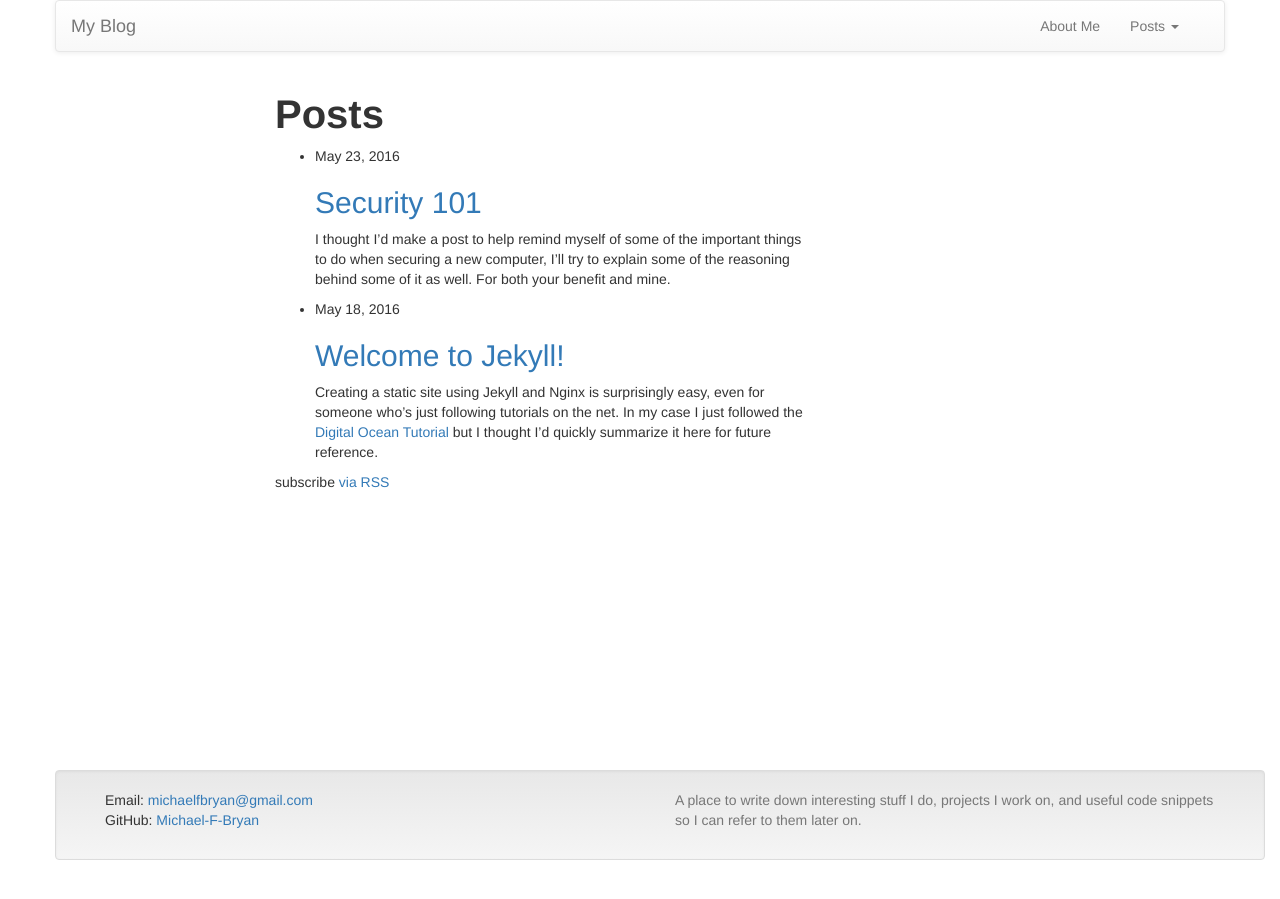
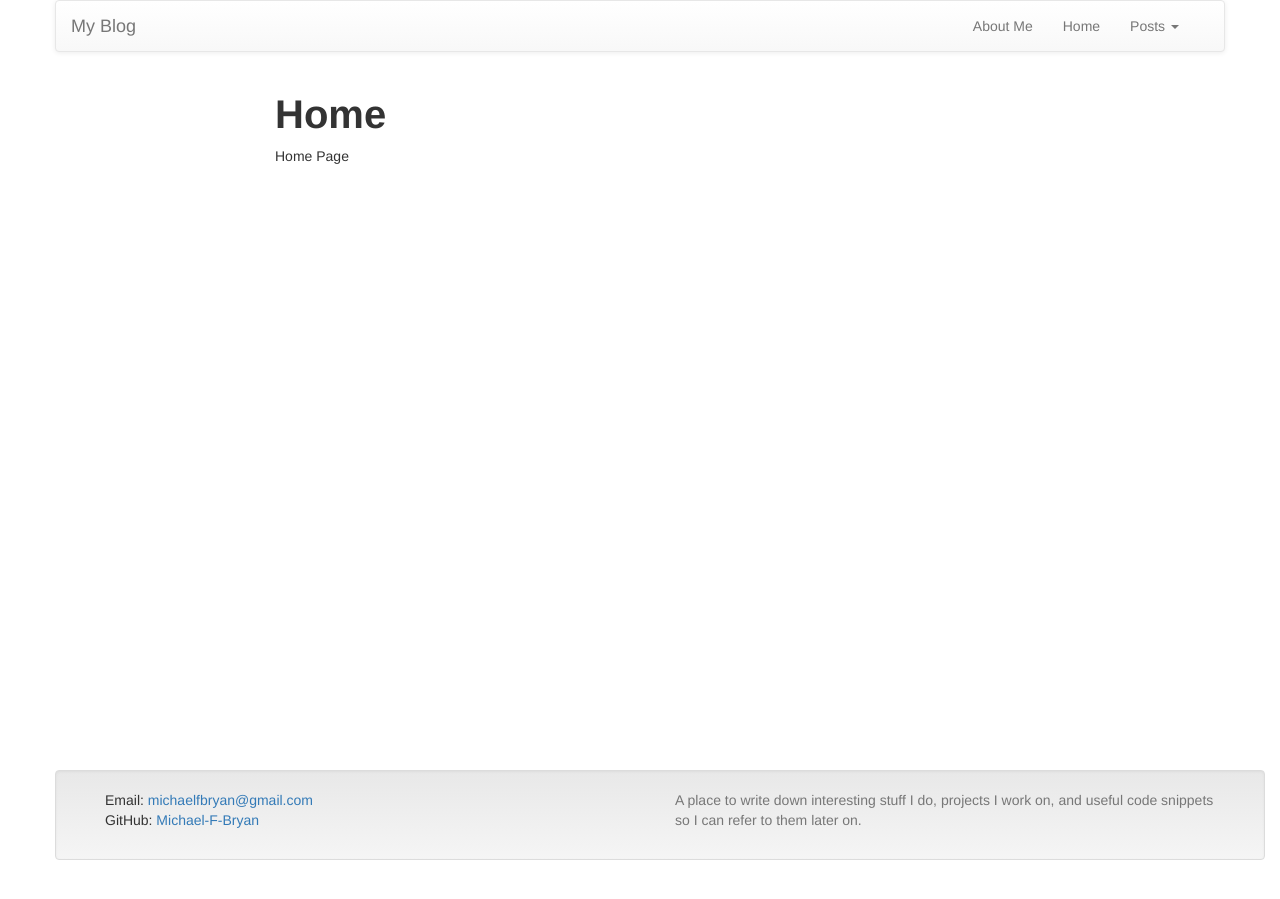
Before and after one commit to Michael-F-Bryan/jekyll-blog, a Jekyll site: the page built from index.md, in a window 1280 px wide. Built offline with Jekyll 4.4.1, drawn with Linux system fonts in a browser that asks for light colours; nearby versions of some CDN libraries.

Commit message:
Re-organised things so the posts pagination will work

```diff
--- a/_config.yml
+++ b/_config.yml
@@ -22,8 +22,13 @@
 kramdown:
   input: GFM
 
+paginate: 5
+paginate_path: "/posts/page:num/"
+
 # Include everything in the _pages directory
 include: ["_pages"]
 
 # Make all links just use the page/post's title
 permalink: /:title/
+
+gems: ["jekyll-paginate"]
--- a/_includes/header.html
+++ b/_includes/header.html
@@ -28,7 +28,7 @@
 
         <!-- The dropdown menu for posts -->
         <li class="dropdown">
-          <a href="#" class="dropdown-toggle" data-toggle="dropdown" role="button" aria-haspopup="true" aria-expanded="false">
+          <a href="{{ site.baseurl }}/posts" role="button" aria-haspopup="true" aria-expanded="false">
             Posts
             <b class="caret"></b>
           </a>
--- a/index.html
+++ /dev/null
@@ -1,27 +0,0 @@
----
-layout: default
----
-
-<div class="home">
-
-  <h1 class="page-heading">Posts</h1>
-
-  <ul class="post-list">
-    {% for post in site.posts %}
-    <li>
-      <span class="post-meta">{{ post.date | date: "%b %-d, %Y" }}</span>
-
-      <h2>
-        <a class="post-link" href="{{ post.url | prepend: site.baseurl }}">{{ post.title }}</a>
-      </h2>
-
-      <p>
-      {{ post.excerpt }}
-      </p>
-    </li>
-    {% endfor %}
-  </ul>
-
-  <p class="rss-subscribe">subscribe <a href="{{ "/feed.xml" | prepend: site.baseurl }}">via RSS</a></p>
-
-</div>
--- /dev/null
+++ b/index.md
@@ -0,0 +1,6 @@
+---
+layout: page
+title: Home
+---
+
+Home Page
```
Also changed, not shown: _pages/posts/index.html (added, +50 -0 lines), posts/index.html (added, +50 -0 lines).
